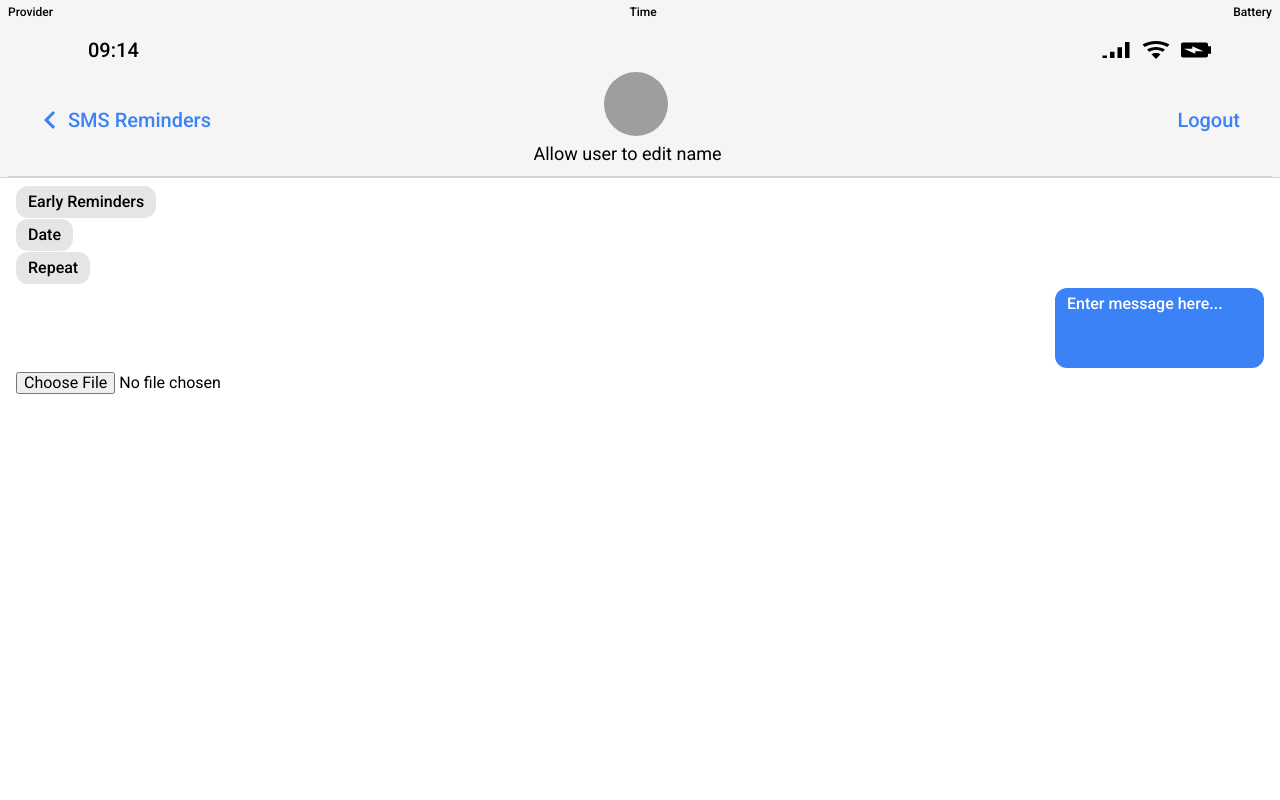
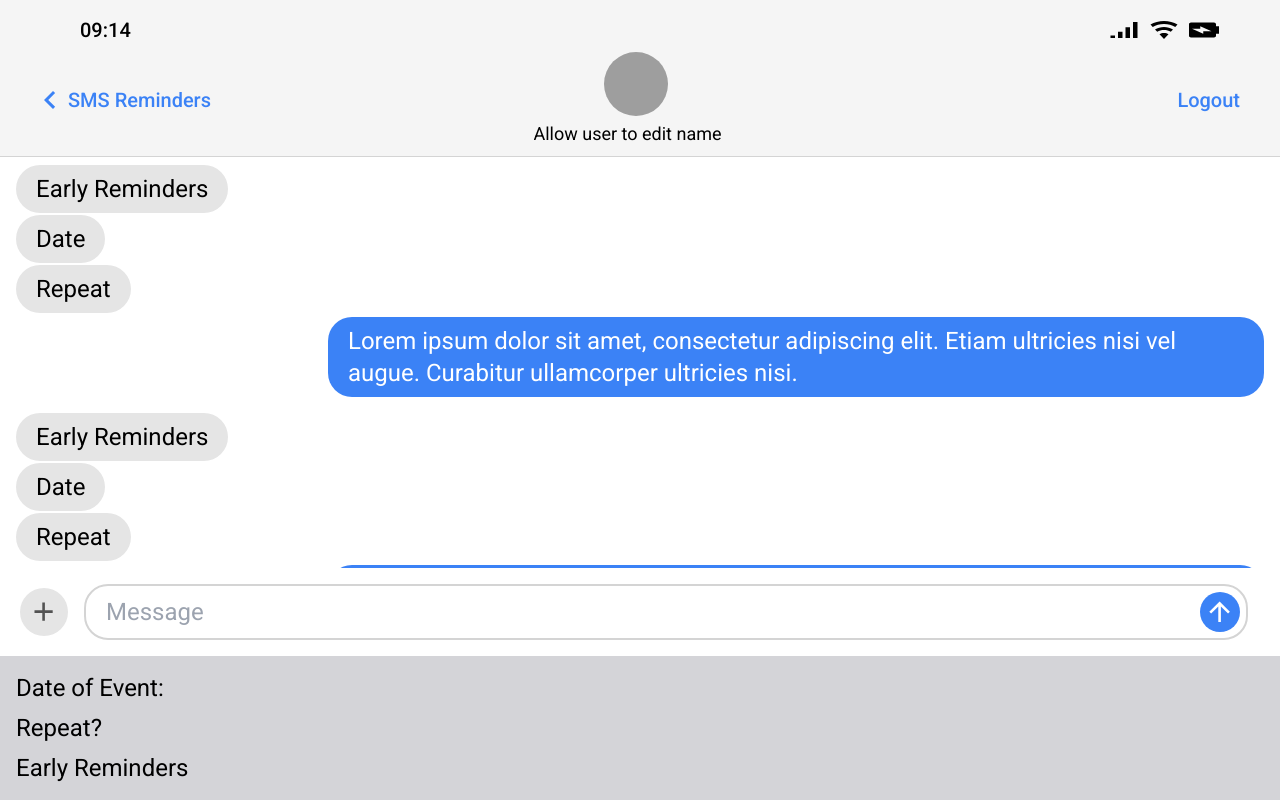
Before and after one commit to jackwatters45/sms-notification-app, a React (Vite) app: page / in a window 1280 px wide. Built offline with nearby package versions, Linux system fonts and the light colour scheme; grey boxes are pictures that could not be loaded.

Commit message:
Formatting history minus little curly part.

```diff
--- a/src/App.tsx
+++ b/src/App.tsx
@@ -1,40 +1,13 @@
-import TextArea from "rc-textarea";
-
 import Nav from "./components/Nav";
-import PhoneData from "./components/PhoneData";
+import Message from "./components/Message";
+import History from "./components/History";
 
 function App() {
 	return (
-		<div className="h-screen w-screen flex flex-col ">
-			<div className="flex flex-col bg-neutral-100 border-b border-neutral-300 border-solid px-2 pt-1 font-medium">
-				<PhoneData />
-				<Nav />
-			</div>
-			{/* set actual settings in the text part */}
-			<main className="flex flex-col gap-1 py-2 px-4">
-				<div className="flex flex-col gap-[1px]">
-					<div className="bg-neutral-200 rounded-xl px-3 py-2 w-fit font-medium">
-						Early Reminders
-					</div>
-					<div className="bg-neutral-200 rounded-xl px-3 py-2 w-fit font-medium">
-						Date
-					</div>
-					<div className="bg-neutral-200 rounded-xl px-3 py-2 w-fit font-medium">
-						Repeat
-					</div>
-				</div>
-
-				{/* make look like sms message at bottom of text */}
-				<TextArea
-					name="reminder-message"
-					id="reminder-message"
-					autoSize={{ minRows: 4 }}
-					className="self-end text-white bg-blue-500 rounded-xl min-h-6 px-3 py-2 w-fit font-medium placeholder-white"
-					placeholder="Enter message here..."
-				/>
-
-				<input type="file" name="csv-upload" id="csv-upload" />
-			</main>
+		<div className="h-screen w-screen flex font-normal text-2xl flex-col ">
+			<Nav />
+			<History />
+			<Message />
 		</div>
 	);
 }
--- /dev/null
+++ b/src/components/History/History.tsx
@@ -0,0 +1,25 @@
+import Instructions from "./Instructions";
+
+const MESSAGES = [
+	"Lorem ipsum dolor sit amet, consectetur adipiscing elit. Etiam ultricies nisi vel augue. Curabitur ullamcorper ultricies nisi.",
+	"Nam eget dui. Etiam rhoncus. Maecenas tempus, tellus eget condimentum rhoncus, sem quam semper libero, sit amet adipiscing sem neque sed ipsum.",
+	"Lorem ipsum dolor sit amet, consectetur adipiscing elit. Etiam ultricies nisi vel augue. Curabitur ullamcorper ultricies nisi.",
+	"Nam eget dui. Etiam rhoncus. Maecenas tempus, tellus eget condimentum rhoncus, sem quam semper libero, sit amet adipiscing sem neque sed ipsum.",
+];
+
+const History = () => {
+	return (
+		<div className="flex-1 overflow-y-auto">
+			{MESSAGES.map((message, i) => (
+				<div key={i} className="flex  flex-col gap-1 py-2 px-4 ">
+					<Instructions />
+					<div className="self-end text-white bg-blue-500 rounded-3xl px-5 py-2 w-fit max-w-[75%]">
+						{message}
+					</div>
+				</div>
+			))}
+		</div>
+	);
+};
+
+export default History;
--- /dev/null
+++ b/src/components/History/Instructions/Instructions.tsx
@@ -0,0 +1,11 @@
+const Instructions = () => {
+	return (
+		<div className="flex flex-col gap-[2px] max-w-[75%]">
+			<div className="bg-neutral-200 rounded-3xl px-5 py-2 w-fit">Early Reminders</div>
+			<div className="bg-neutral-200 rounded-3xl px-5 py-2 w-fit">Date</div>
+			<div className="bg-neutral-200 rounded-3xl px-5 py-2 w-fit">Repeat</div>
+		</div>
+	);
+};
+
+export default Instructions;
--- /dev/null
+++ b/src/components/History/Instructions/index.tsx
@@ -0,0 +1 @@
+export { default } from "./Instructions";
--- /dev/null
+++ b/src/components/History/index.tsx
@@ -0,0 +1 @@
+export { default } from "./History";
--- a/src/components/PhoneData/PhoneData.tsx
+++ /dev/null
@@ -1,11 +0,0 @@
-const PhoneData = () => {
-	return (
-		<div className="flex justify-between text-xs">
-			<div>Provider</div>
-			<div>Time</div>
-			<div>Battery</div>
-		</div>
-	);
-};
-
-export default PhoneData;
--- a/src/components/PhoneData/index.tsx
+++ /dev/null
@@ -1 +0,0 @@
-export { default } from "./PhoneData";
```
Also changed, not shown: 1 other file (tests, documents, lock files or other folders).
